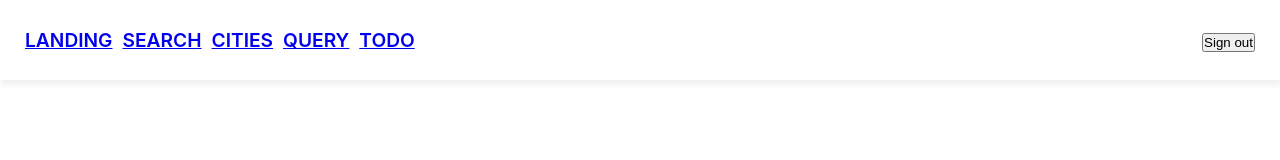
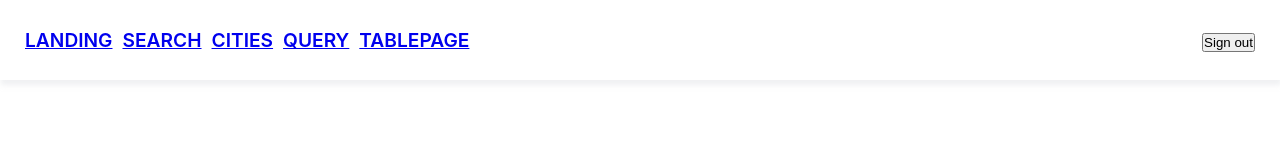
Before and after one commit to Aluminaze/test-jest-app, a React (Create React App) app: page /search in a window 1280 px wide. Shown: the top 160 px of the page. Built offline with nearby package versions, Linux system fonts and the light colour scheme.

Commit message:
delete unused imports

```diff
--- a/src/components/App/App.tsx
+++ b/src/components/App/App.tsx
@@ -9,6 +9,7 @@ import LoginPage from "components/LoginPage";
 import PrivateRoute from "components/PrivateRoute/PrivateRoute";
 import QueryPage from "components/QueryPage";
 import TodoPage from "components/TodoPage";
+import { TablePage } from "components/TablePage";
 
 export const Auth = createContext({
   isAuthorized: false,
@@ -43,7 +44,7 @@ function App() {
               <Link to="/query">Query</Link>
             </li>
             <li>
-              <Link to="/todo">TODO</Link>
+              <Link to="/table">TablePage</Link>
             </li>
           </ul>
           <div>
@@ -57,6 +58,9 @@ function App() {
           <Switch>
             <Route exact path="/" component={Landing} />
             <Route exact path="/login" component={LoginPage} />
+            <PrivateRoute exact path="/table">
+              <TablePage />
+            </PrivateRoute>
             <PrivateRoute exact path="/search">
               <SearchPage />
             </PrivateRoute>
--- a/src/components/SearchPage/SearchPage.tsx
+++ b/src/components/SearchPage/SearchPage.tsx
@@ -1,10 +1,9 @@
-import React, { useEffect, useState } from "react";
+import React, { useState } from "react";
 import { makeStyles } from "@mui/styles";
 import Box from "@mui/material/Box";
 import AdapterDateFns from "@mui/lab/AdapterDateFns";
 import LocalizationProvider from "@mui/lab/LocalizationProvider";
 import DesktopDatePicker from "@mui/lab/DatePicker";
-import { useForm } from "react-hook-form";
 import { Asserts, date, object } from "yup";
 
 const useStyles = makeStyles(() => ({
@@ -14,8 +13,6 @@ const useStyles = makeStyles(() => ({
   },
 }));
 
-const DATE_FIELD = "fieldName";
-
 export const companySchema = object({
   yearEndDate: date().nullable().typeError("Invalid Date"),
 });
@@ -24,7 +21,6 @@ export type Company = Asserts<typeof companySchema>;
 const SearchPage = () => {
   const classes = useStyles();
   const [date, setDate] = useState<Date | null>(null);
-  const { register, getValues, setValue } = useForm<Company>();
 
   return (
     <div className={classes.container}>
```
